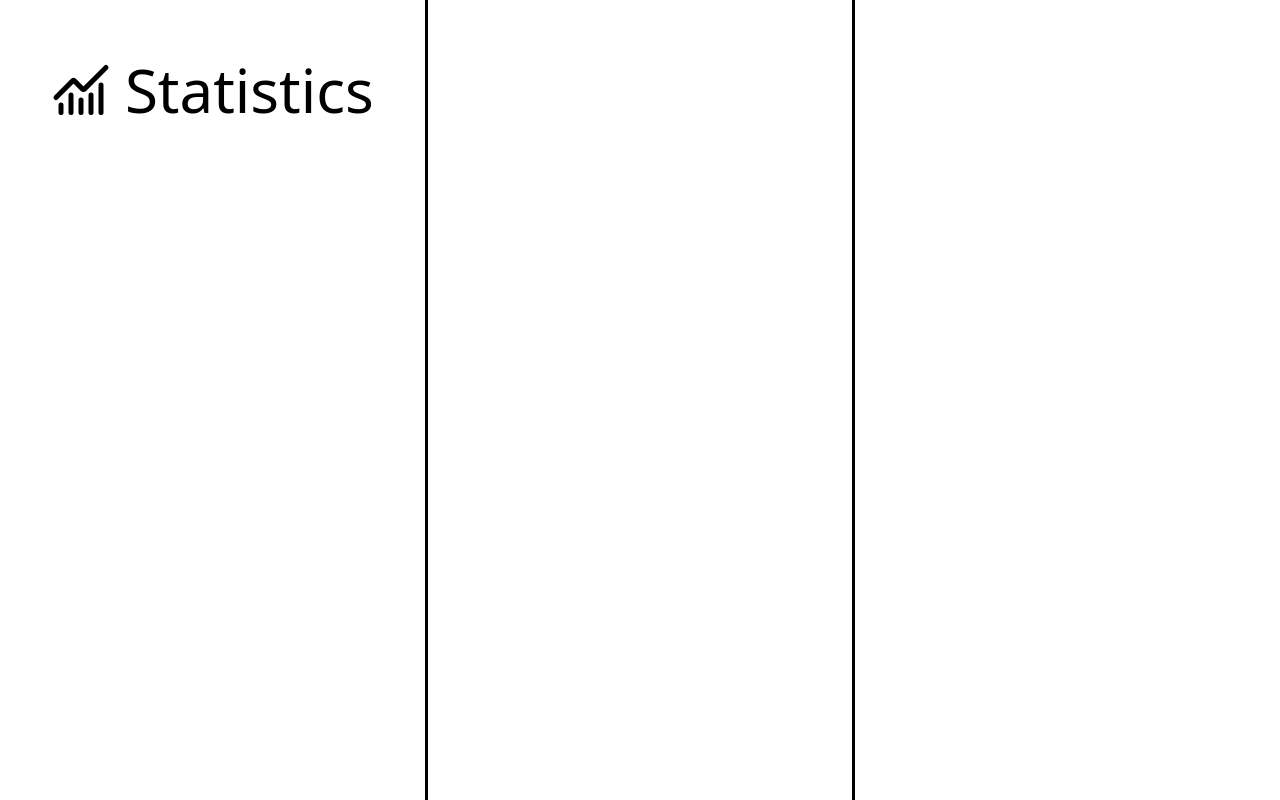
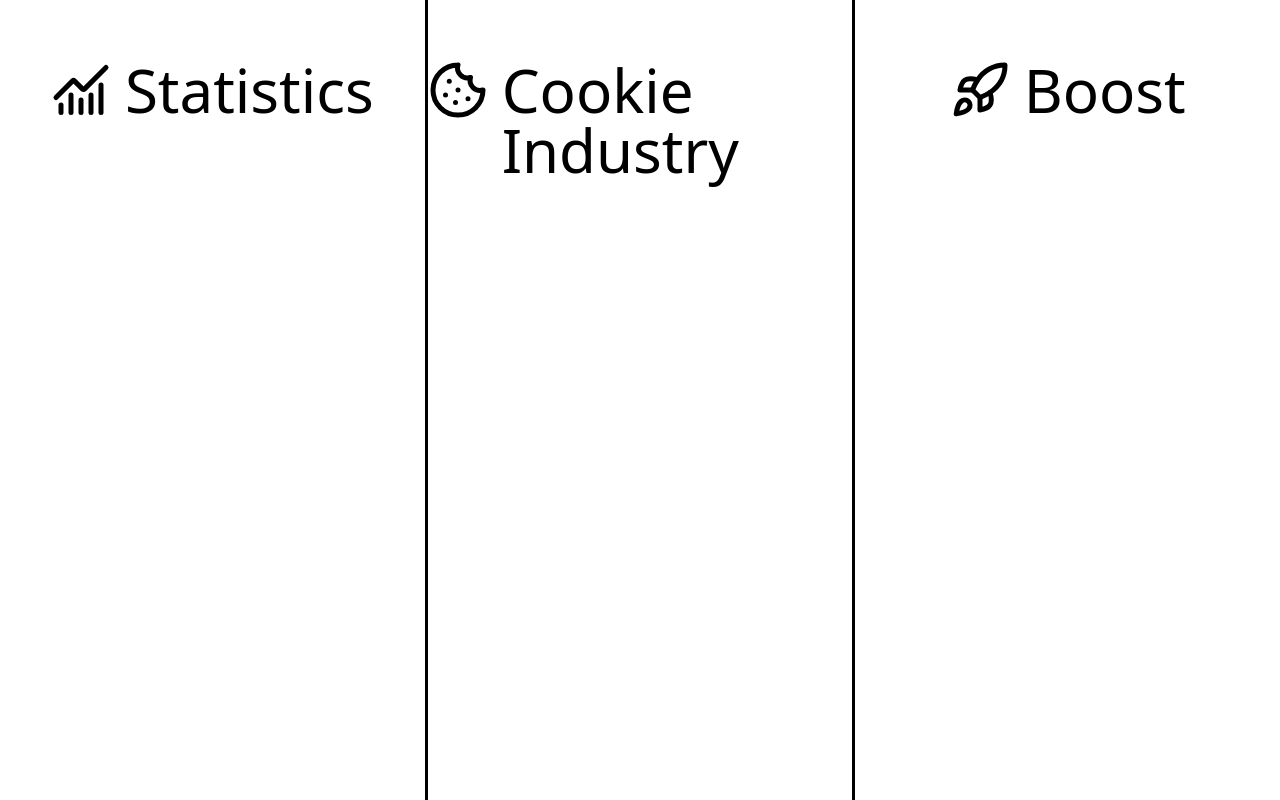
Before and after one commit to chealeanpenhchakrith/CookMie, a Vue app: page / in a window 1280 px wide. Built offline with nearby package versions, Linux system fonts and the light colour scheme.

Commit message:
Pass props to fill out the middle and right section header

```diff
--- a/src/components/middle.vue
+++ b/src/components/middle.vue
@@ -1,4 +1,10 @@
 <template>
-  <div class="flex-1">
+  <div class="flex flex-1 flex-col items-center">
+    <Header class="mt-15" title="Cookie Industry" :icon="charIcon"/>
   </div>
 </template>
+
+<script setup>
+    const charIcon = `<svg xmlns="http://www.w3.org/2000/svg" width="60" height="60" viewBox="0 0 24 24" fill="none" stroke="currentColor" stroke-width="2" stroke-linecap="round" stroke-linejoin="round" class="lucide lucide-cookie-icon lucide-cookie"><path d="M12 2a10 10 0 1 0 10 10 4 4 0 0 1-5-5 4 4 0 0 1-5-5"/><path d="M8.5 8.5v.01"/><path d="M16 15.5v.01"/><path d="M12 12v.01"/><path d="M11 17v.01"/><path d="M7 14v.01"/></svg>`
+    import Header from './Header.vue';
+</script>
--- a/src/components/right.vue
+++ b/src/components/right.vue
@@ -1,4 +1,10 @@
 <template>
-  <div class="flex-1">
+  <div class="flex flex-1 flex-col items-center">
+    <Header class="mt-15" title="Boost" :icon="charIcon" />
   </div>
 </template>
+
+<script setup>
+const charIcon = `<svg xmlns="http://www.w3.org/2000/svg" width="60" height="60" viewBox="0 0 24 24" fill="none" stroke="currentColor" stroke-width="2" stroke-linecap="round" stroke-linejoin="round" class="lucide lucide-rocket-icon lucide-rocket"><path d="M4.5 16.5c-1.5 1.26-2 5-2 5s3.74-.5 5-2c.71-.84.7-2.13-.09-2.91a2.18 2.18 0 0 0-2.91-.09z"/><path d="m12 15-3-3a22 22 0 0 1 2-3.95A12.88 12.88 0 0 1 22 2c0 2.72-.78 7.5-6 11a22.35 22.35 0 0 1-4 2z"/><path d="M9 12H4s.55-3.03 2-4c1.62-1.08 5 0 5 0"/><path d="M12 15v5s3.03-.55 4-2c1.08-1.62 0-5 0-5"/></svg>`;
+import Header from "./Header.vue";
+</script>
```
